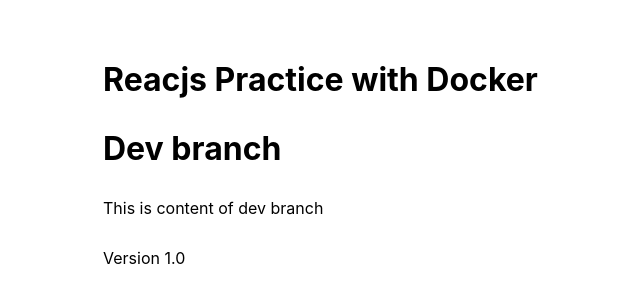
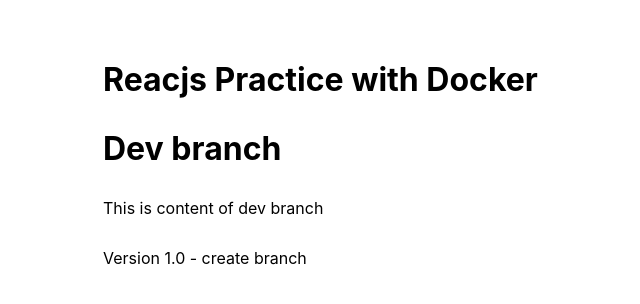
Before and after one commit to PhuocDev/docker_practice, a React (Create React App) app: page / in a window 1280 px wide. Shown: the top 304 px of the page, without its empty margins (17-657 px from the left). Built offline with nearby package versions, Linux system fonts and the light colour scheme.

Commit message:
feat: add description for version 1.0 of dev_branch

```diff
--- a/src/Dev.jsx
+++ b/src/Dev.jsx
@@ -5,7 +5,7 @@
     <>
         <h1>Dev branch</h1>
         <p>This is content of dev branch</p>
-        <p>Version 1.0</p>
+        <p>Version 1.0 - create branch</p>
     </>
   )
 }
```
